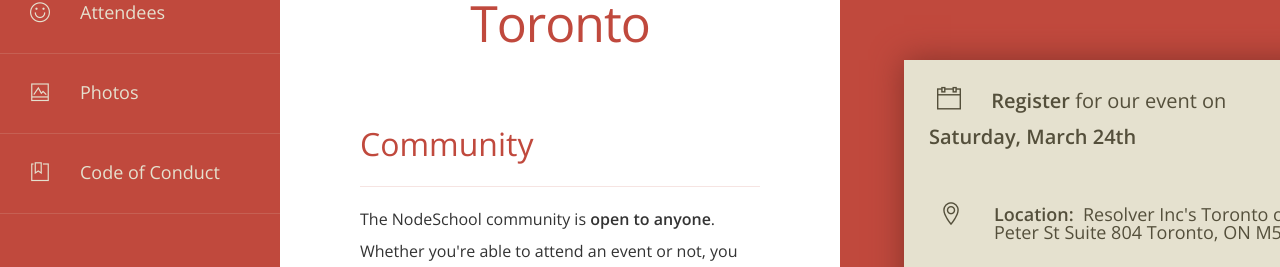
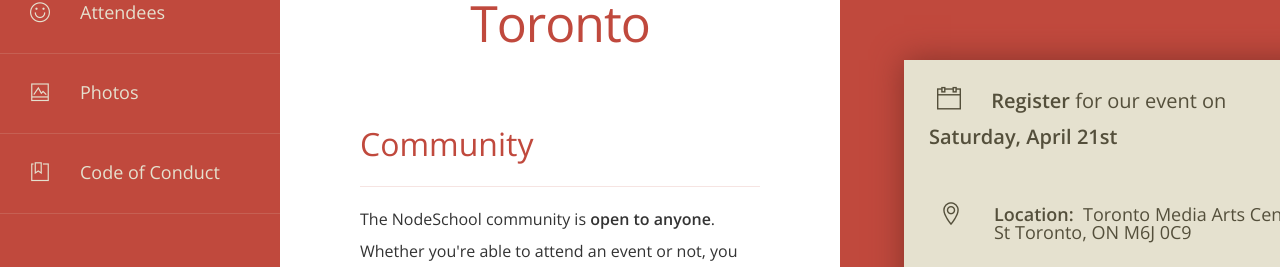
Before and after one commit to nodeschool/toronto, a Jekyll site: the page built from index.html, in a window 1280 px wide and 900 px high, cut to the strip 426-693 px from the top of the window. Built offline with Jekyll 4.4.1, drawn with Linux system fonts in a browser that asks for light colours; comment, search, counter and statistics services are not loaded.

Commit message:
Adds April info

```diff
--- a/_layouts/index.html
+++ b/_layouts/index.html
@@ -67,7 +67,7 @@
           <!-- Header -->
           <div class="header">
 
-            <a class="logo" href="https://ti.to/nodeschool-toronto/nodeschool-toronto-march-2018"><img src="i/nodeschool-toronto-logo.svg" alt="NodeSchool Toronto Logo"></a>
+            <a class="logo" href="https://ti.to/nodeschool-toronto/node-school-toronto-april-2018"><img src="i/nodeschool-toronto-logo.svg" alt="NodeSchool Toronto Logo"></a>
 
             <h1>Welcome to<br> NodeSchool Toronto</h1>
 
@@ -193,14 +193,14 @@
 
             <div class="event">
               <p class="register">
-                <strong>Register</strong> for our event on <strong>Saturday, March 24th</strong>
+                <strong>Register</strong> for our event on <strong>Saturday, April 21st</strong>
               </p>
-              <tito-widget event="nodeschool-toronto/nodeschool-toronto-march-2018"></tito-widget>
+              <tito-widget event="nodeschool-toronto/node-school-toronto-april-2018"></tito-widget>
               <p class="location">
-                <strong>Location:</strong>&nbsp;  Resolver Inc's Toronto office 111 Peter St Suite 804 Toronto, ON M5V 2H1
+                <strong>Location:</strong>&nbsp; Toronto Media Arts Centre 32 Lisgar St Toronto, ON M6J 0C9
               </p>
               <div class="map">
-              <iframe src="https://www.google.com/maps/embed?pb=!1m18!1m12!1m3!1d2887.014725083628!2d-79.39509158454065!3d43.647861979121494!2m3!1f0!2f0!3f0!3m2!1i1024!2i768!4f13.1!3m3!1m2!1s0x882b4807d4c28f57%3A0x405949782aee2b5e!2sResolver+Inc.!5e0!3m2!1sen!2sca!4v1521034424032"
+              <iframe src="https://www.google.com/maps/embed?pb=!1m18!1m12!1m3!1d2887.2929157608037!2d-79.4254127842462!3d43.64207376116769!2m3!1f0!2f0!3f0!3m2!1i1024!2i768!4f13.1!3m3!1m2!1s0x882b350048a4cd8f%3A0x1ca084cfc4618789!2sToronto+Media+Arts+Centre!5e0!3m2!1sen!2sca!4v1523807734604"
                 width="600" height="450" frameborder="0" style="border:0" allowfullscreen></iframe>
               </div>
               <p class="schedule">
```
